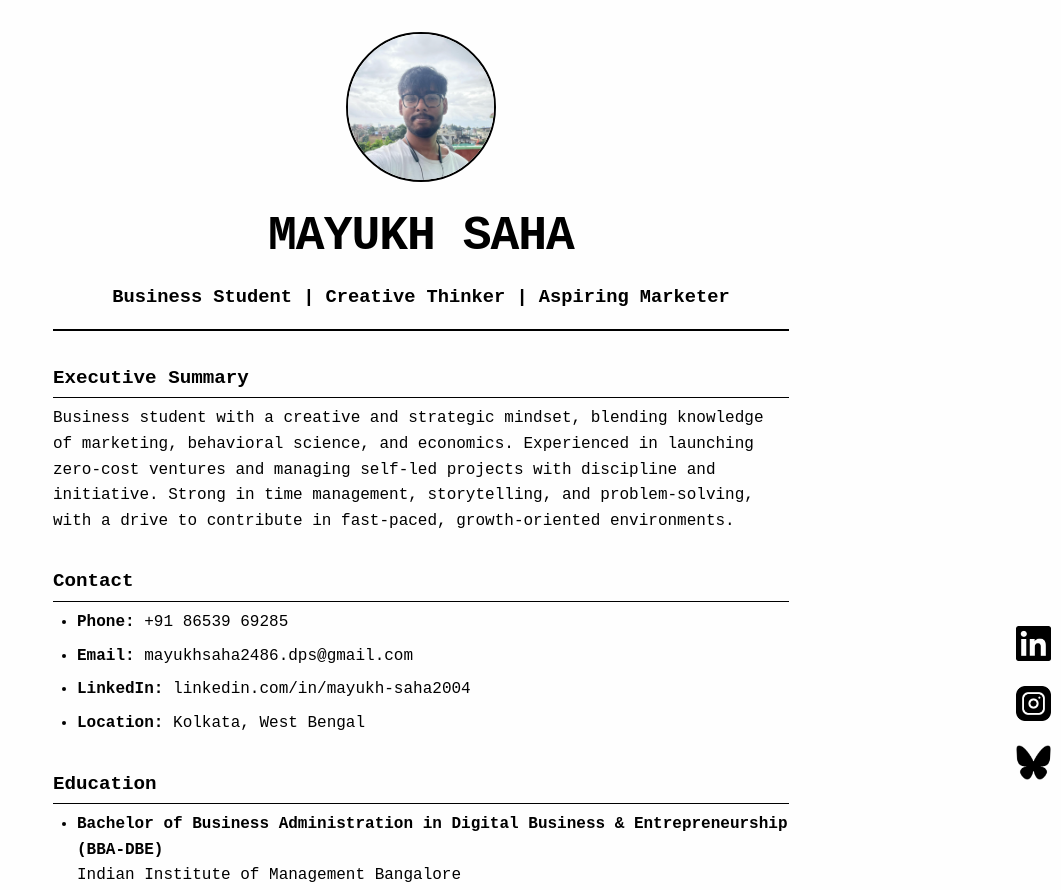
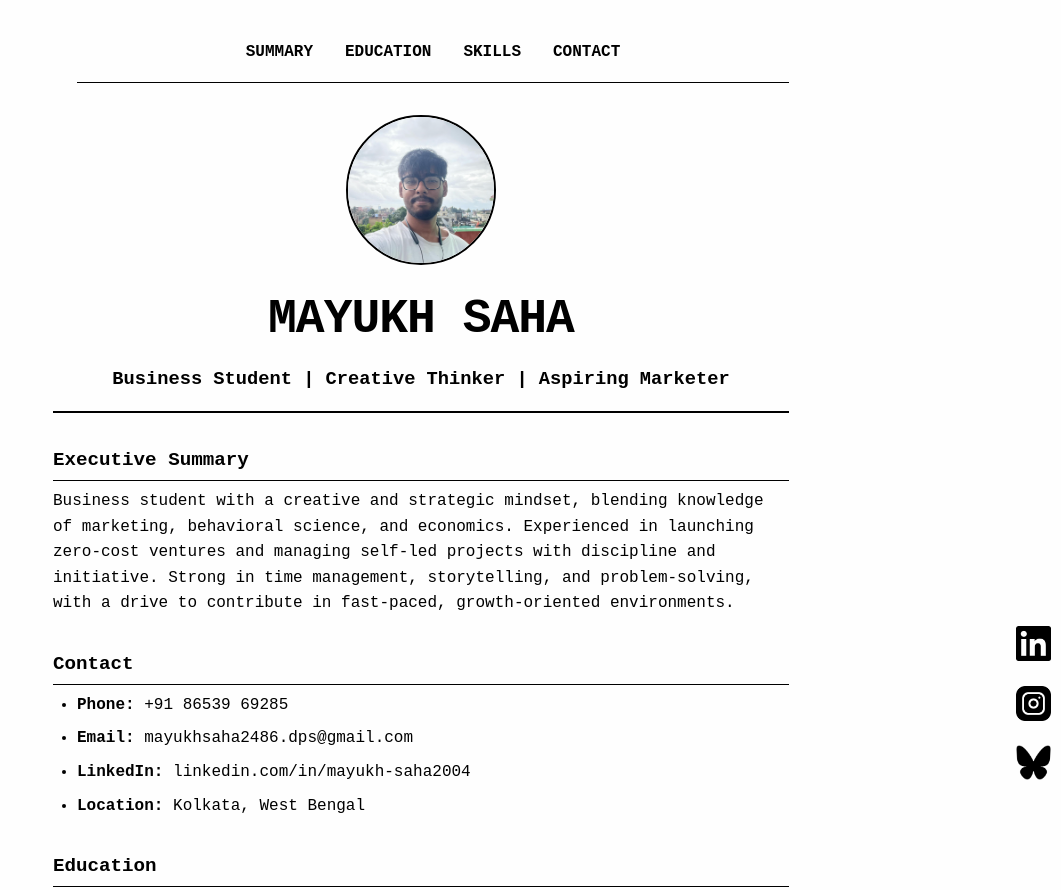
Before and after one commit to mayukhlovesstudying/Html-Resume, a plain HTML site: page index.html in a window 1280 px wide. Shown: the top 890 px of the page, without its empty margins (219-1280 px from the left). Drawn offline with Linux system fonts and the light colour scheme.

Commit message:
Update index.html

```diff
--- a/index.html
+++ b/index.html
@@ -126,23 +126,50 @@
     display: block;
     border: 2px solid #000;
 }
+.nav-bar {
+    list-style: none;
+    display: flex;
+    justify-content: center;
+    gap: 2rem;
+    margin-bottom: 2rem;
+    font-weight: bold;
+    text-transform: uppercase;
+    border-bottom: 1px solid #000;
+    padding-bottom: 0.5rem;
+}
+
+.nav-bar a {
+    text-decoration: none;
+    color: #000;
+}
+
+.nav-bar a:hover {
+    text-decoration: underline;
+}
 
 
 </style>
 
 </head>
 <body>
-
+    <nav>
+        <ul class="nav-bar">
+          <li><a href="#summary">Summary</a></li>
+          <li><a href="#education">Education</a></li>
+          <li><a href="#skills">Skills</a></li>
+          <li><a href="#contact">Contact</a></li>
+        </ul>
+      </nav>
     <header>
         <img src="./mayukh.png" alt="Mayukh Saha" id="profile-pic">
         <h1>Mayukh Saha</h1>
         <h3>Business Student | Creative Thinker | Aspiring Marketer </h3>
     </header>
 
-    <H2>Executive Summary</H2>
+    <H2 id="summary">Executive Summary</H2>
     <p>Business student with a creative and strategic mindset, blending knowledge of marketing, behavioral science, and economics. Experienced in launching zero-cost ventures and managing self-led projects with discipline and initiative. Strong in time management, storytelling, and problem-solving, with a drive to contribute in fast-paced, growth-oriented environments.</p>
 
-    <h2>Contact</h2>
+    <h2 id="contact">Contact</h2>
     <ul>
        <li><b>Phone:</b> <a href="tel:+91 86539 69285">+91 86539 69285</a></li>
         <li><b>Email:</b> <a href="mailto:mayukhsaha2486.dps@gmail.com">mayukhsaha2486.dps@gmail.com</a></li>
@@ -150,14 +177,14 @@
         <li><b>Location:</b> Kolkata, West Bengal</li>
     </ul>
 
-    <H2>Education</H2>
+    <H2 id="education">Education</H2>
     <ul>
          <li><p><b>Bachelor of Business Administration in  Digital Business & Entrepreneurship (BBA-DBE)</b><br>Indian Institute of Management Bangalore<br>Expected Graduation: 2027</p></li>
         <li><p><b>Class XII  CBSE (Physics, Chemistry, Math, Biology/ PCMB)</b><br>Delhi Public School, Joka, Kolkata<br>Central Board of Secondary Education (CBSE)<br>Graduated: 2023</p></li>
         <li><p><b>Class X – ICSE</b><br>Vivekananda Mission School, Joka, Kolkata<br>Council for the Indian School Certificate Examinations (CISCE)<br>Graduated: 2021</p></li>
     </ul>
 
-    <h2>Skills</h2>
+    <h2 id="skills">Skills</h2>
     <ol>
         <li><b>Creative & Communication</b>
             <ul>
```
